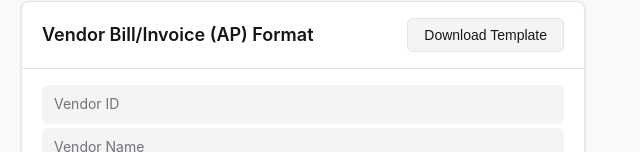
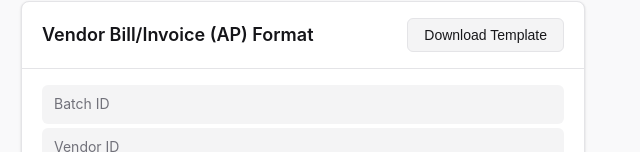
Before and after one commit to PRASHANTGOLHAR/erp_user, a plain HTML site: page index.html in a window 1280 px wide. Shown: the part 648-800 px from the top of the page, 631-1271 px from the left. Drawn offline with Linux system fonts and the light colour scheme.

Commit message:
Add files via upload

```diff
--- a/index.html
+++ b/index.html
@@ -90,6 +90,7 @@
                     <button class="download-btn" onclick="downloadTemplate('ap')">Download Template</button>
                 </div>
                 <div class="format-content">
+                    <div class="field-item">Batch ID</div>
                     <div class="field-item">Vendor ID</div>
                     <div class="field-item">Vendor Name</div>
                     <div class="field-item">Vendor Email</div>
--- a/script.js
+++ b/script.js
@@ -18,7 +18,7 @@ const arFields = [
 ];
 
 const apFields = [
-    'Vendor ID', 'Vendor Name', 'Vendor Email', 'Invoice Number',
+    'Batch ID','Vendor ID', 'Vendor Name', 'Vendor Email', 'Invoice Number',
     'Invoice Date', 'Invoice Amount', 'Due Date'
 ];
 
```
